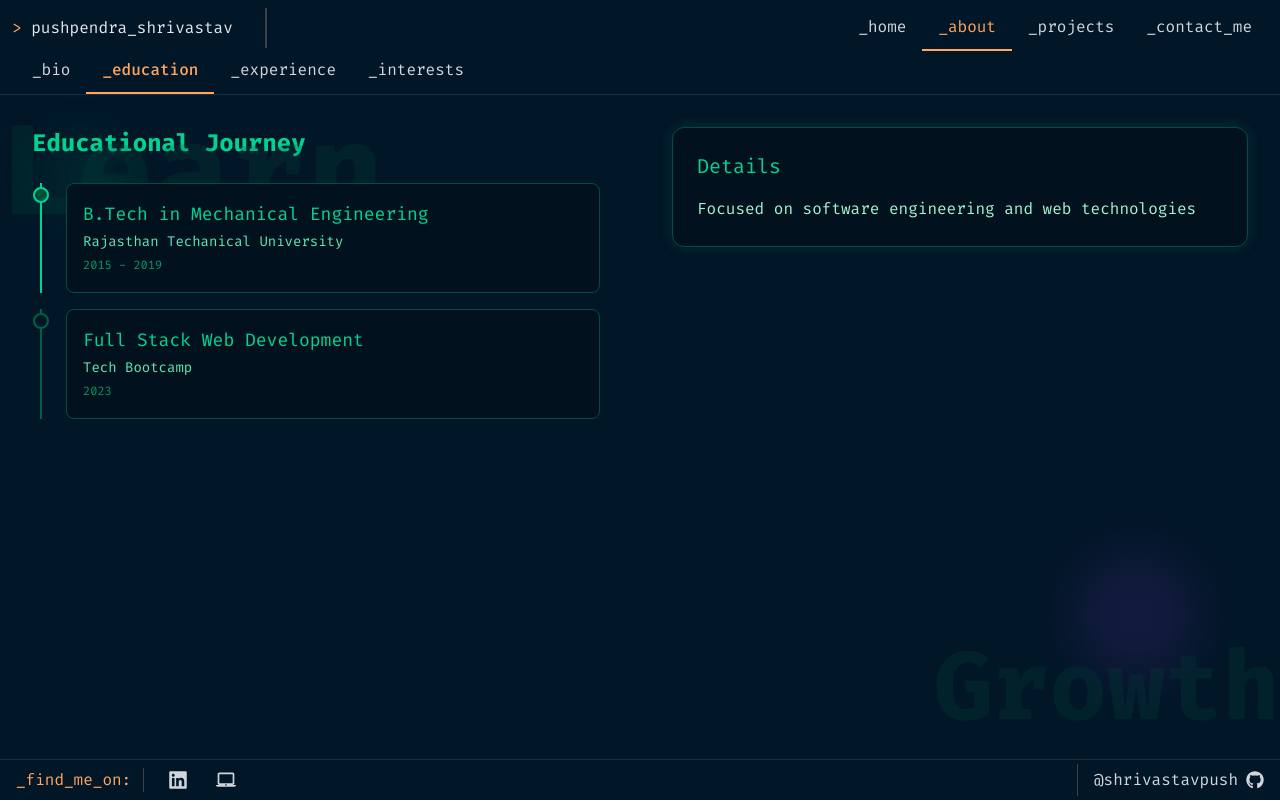
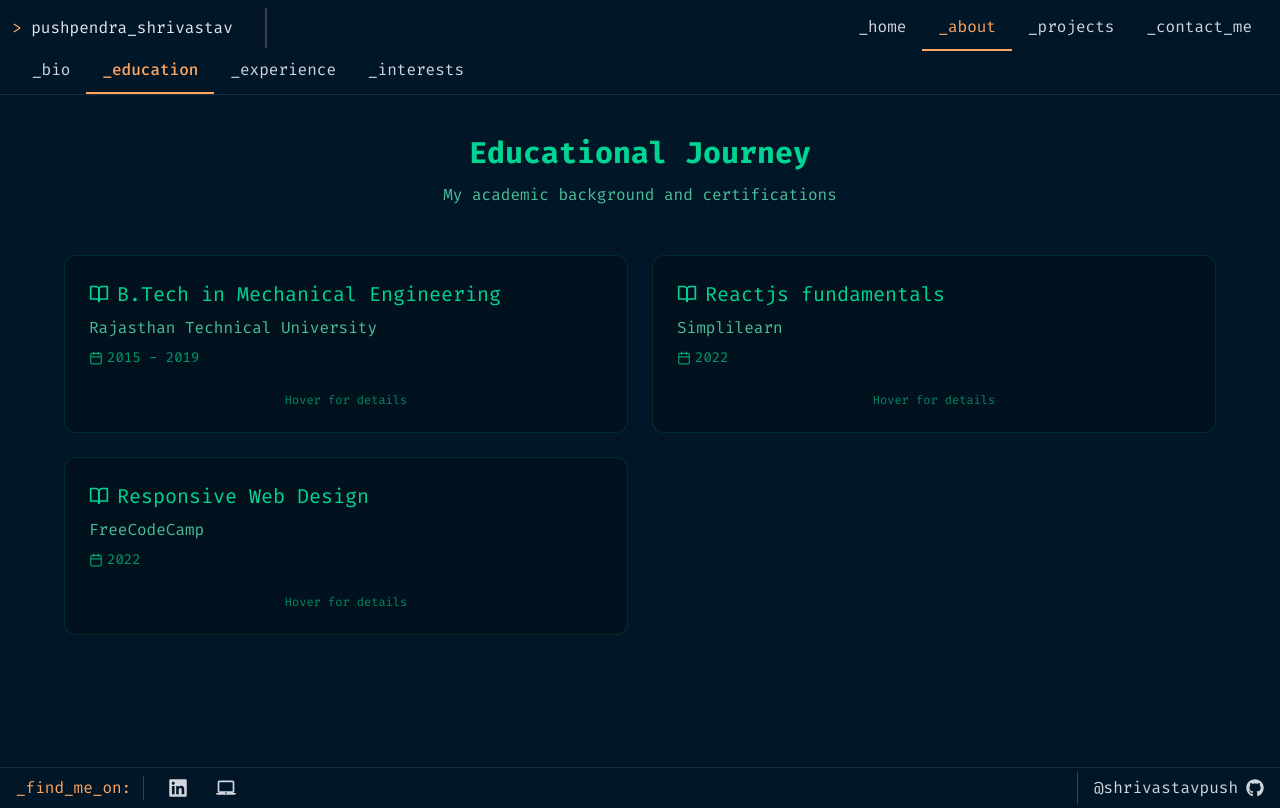
Before and after one commit to shrivastavpush/my-portfolio, a React (Vite) app: page /about/education in a window 1280 px wide. Built offline with nearby package versions, Linux system fonts and the light colour scheme.

Commit message:
Updated about pages

```diff
--- a/src/components/About/Bio/Bio.tsx
+++ b/src/components/About/Bio/Bio.tsx
@@ -33,39 +33,25 @@ const Bio: React.FC = () => {
     ];
 
     return (
-        <section className="flex flex-col w-full h-[83vh] bg-[#011627] p-8 relative overflow-hidden">
-            {/* Background decorative elements */}
-            <div className="absolute top-10 left-10 w-20 h-20 rounded-full bg-emerald-500 opacity-10 blur-xl"></div>
-            <div className="absolute bottom-20 right-20 w-32 h-32 rounded-full bg-purple-500 opacity-10 blur-xl"></div>
-
-            {/* Decorative Text */}
-            <div className="absolute -top-5 left-0 text-[4rem] md:text-[6rem] lg:text-[8rem] font-bold text-emerald-900/20 select-none">
-                Skills
-            </div>
-            <div className="absolute bottom-0 right-0 text-[3rem] md:text-[4rem] lg:text-[6rem] font-bold text-emerald-900/20 select-none hidden md:block">
-                Tech
-            </div>
-
-            <div className="max-w-6xl mx-auto w-full h-full flex flex-col">
-                {/* Header */}
-                <div className="text-center mb-6">
-                    <h2 className="text-2xl font-bold text-emerald-400 font-['Fira_Code'] mb-3">Technical Proficiency</h2>
-                    <p className="text-emerald-300 opacity-80 font-['Fira_Code']">A showcase of my technical skills and expertise</p>
+        <section className="h-[calc(100vh-8rem)] bg-[#011627] p-4 md:p-8 overflow-y-auto">
+            <div className="max-w-6xl mx-auto flex flex-col">
+                <div className="text-center mb-8 bg-[#011627] pt-2 pb-4 z-10">
+                    <h2 className="text-2xl md:text-3xl font-bold text-emerald-400 font-['Fira_Code'] mb-3">Technical Proficiency</h2>
+                    <p className="text-emerald-300/80 font-['Fira_Code'] text-sm md:text-base">A showcase of my technical skills and expertise</p>
                 </div>
 
-                {/* Skills Grid */}
-                <div className="grid grid-cols-1 md:grid-cols-2 lg:grid-cols-4 gap-4 flex-1 overflow-y-auto px-2 pt-2">
+                <div className="grid grid-cols-1 sm:grid-cols-2 lg:grid-cols-4 gap-6 pb-4">
                     {skills.map((skill, index) => (
-                        <div key={index} className="group">
-                            <div className="bg-[#01111d] rounded-xl p-6 border border-emerald-900 transition-all duration-300 group-hover:shadow-[0_0_15px_rgba(49,196,141,0.15)] group-hover:border-emerald-700">
+                        <div key={index} className="h-full">
+                            <div className="bg-[#01111d] h-full rounded-xl p-6 border border-emerald-900/50 transition-all duration-300 hover:border-emerald-500/50">
                                 <div className="flex items-center mb-4">
                                     <span className="text-emerald-400 text-xl mr-3">{skill.icon}</span>
                                     <h3 className="text-lg font-['Fira_Code'] text-emerald-400">{skill.category}</h3>
                                 </div>
                                 <ul className="space-y-2">
                                     {skill.items.map((item, itemIndex) => (
-                                        <li key={itemIndex} className="text-emerald-200 font-['Fira_Code'] text-sm flex items-center">
-                                            <span className="text-emerald-500 mr-2">›</span>
+                                        <li key={itemIndex} className="text-emerald-200/90 font-['Fira_Code'] text-sm flex items-center">
+                                            <span className="text-emerald-500/80 mr-2">›</span>
                                             {item}
                                         </li>
                                     ))}
--- a/src/components/About/Education/Education.tsx
+++ b/src/components/About/Education/Education.tsx
@@ -1,4 +1,5 @@
-import React, { useState } from "react";
+import React from "react";
+import { FiCalendar, FiBookOpen, FiInfo } from "react-icons/fi";
 
 interface Education {
     degree: string;
@@ -10,71 +11,70 @@ interface Education {
 const educationDetails: Education[] = [
     {
         degree: "B.Tech in Mechanical Engineering",
-        school: "Rajasthan Techanical University",
+        school: "Rajasthan Technical University",
         year: "2015 - 2019",
-        description: "Focused on software engineering and web technologies"
+        description: "Focused on software engineering and web technologies. Completed coursework in programming fundamentals, data structures, and web development alongside mechanical engineering curriculum."
     },
     {
-        degree: "Full Stack Web Development",
-        school: "Tech Bootcamp",
-        year: "2023",
-        description: "Intensive program covering modern web development stack"
+        degree: "Reactjs fundamentals",
+        school: "Simplilearn",
+        year: "2022",
+        description: "Learned the basics of Reactjs. Learned component architecture, state management, hooks, and building responsive user interfaces with React."
+    },
+    {
+        degree: "Responsive Web Design",
+        school: "FreeCodeCamp",
+        year: "2022",
+        description: "Learned HTML, CSS, and JavaScript to create responsive and accessible web pages. Focused on building a strong foundation in web development fundamentals."
     }
 ];
 
 const Education: React.FC = () => {
-    const [selectedEduIndex, setSelectedEduIndex] = useState<number>(0);
+    return (
+        <section className="h-[calc(100vh-8rem)] bg-[#011627] p-4 md:p-8 overflow-y-auto">
+            <div className="max-w-6xl mx-auto flex flex-col">
+                <div className="text-center mb-8 sticky top-0 bg-[#011627] pt-2 pb-4 z-10">
+                    <h2 className="text-2xl md:text-3xl font-bold text-emerald-400 font-['Fira_Code'] mb-3">Educational Journey</h2>
+                    <p className="text-emerald-300/80 font-['Fira_Code'] text-sm md:text-base">My academic background and certifications</p>
+                </div>
 
-    return (
-        <section className="flex flex-col lg:flex-row w-full h-[83vh] bg-[#011627] p-8 relative overflow-hidden">
-            {/* Background decorative elements */}
-            <div className="absolute top-10 left-10 w-20 h-20 rounded-full bg-emerald-500 opacity-10 blur-xl"></div>
-            <div className="absolute bottom-20 right-20 w-32 h-32 rounded-full bg-purple-500 opacity-10 blur-xl"></div>
-
-            {/* Decorative Text */}
-            <div className="absolute -top-5 left-0 text-[4rem] md:text-[6rem] lg:text-[8rem] font-bold text-emerald-900/20 select-none">
-                Learn
-            </div>
-            <div className="absolute bottom-0 right-0 text-[3rem] md:text-[4rem] lg:text-[6rem] font-bold text-emerald-900/20 select-none hidden md:block">
-                Growth
-            </div>
-
-            {/* Left Section */}
-            <div className="w-full lg:w-1/2 lg:pr-8 mb-8 lg:mb-0 flex flex-col h-full">
-                <h2 className="text-2xl font-bold text-emerald-400 font-['Fira_Code'] mb-4">Educational Journey</h2>
-                <div className="space-y-4 flex-1 overflow-y-auto px-2 pt-2">
+                <div className="grid grid-cols-1 md:grid-cols-2 gap-6 pb-4">
                     {educationDetails.map((edu, index) => (
                         <div
                             key={index}
-                            onClick={() => setSelectedEduIndex(index)}
-                            className={`group relative pl-6 border-l-2 cursor-pointer transition-all duration-300 ${index === selectedEduIndex
-                                ? "border-emerald-400"
-                                : "border-emerald-800 hover:border-emerald-600"
-                                }`}
+                            className="group relative h-full"
                         >
-                            <div className={`absolute -left-[9px] top-1 w-4 h-4 rounded-full border-2 transition-colors duration-300 ${index === selectedEduIndex
-                                ? "bg-emerald-900 border-emerald-400"
-                                : "bg-[#011627] border-emerald-800"
-                                }`}></div>
-                            <div className="bg-[#01111d] rounded-lg p-4 border border-emerald-900 transition-all duration-300 group-hover:shadow-[0_0_15px_rgba(49,196,141,0.15)] group-hover:border-emerald-700 relative z-10">
-                                <h3 className="text-lg font-['Fira_Code'] text-emerald-400">{edu.degree}</h3>
-                                <p className="text-sm text-emerald-300 mt-1">{edu.school}</p>
-                                <span className="text-xs text-emerald-600 font-['Fira_Code']">{edu.year}</span>
+                            <div className="bg-[#01111d] h-full rounded-xl p-6 border border-emerald-900/50 transition-all duration-300 hover:border-emerald-400 hover:shadow-lg hover:shadow-emerald-900/20 flex flex-col">
+                                <div className="mb-4">
+                                    <h3 className="text-lg md:text-xl font-['Fira_Code'] text-emerald-400 flex items-center">
+                                        <FiBookOpen className="mr-2" />
+                                        {edu.degree}
+                                    </h3>
+                                    <p className="text-sm md:text-base text-emerald-300/80 mt-2">{edu.school}</p>
+                                    <div className="flex items-center mt-2 text-xs md:text-sm text-emerald-500/80 font-['Fira_Code']">
+                                        <FiCalendar className="mr-1" />
+                                        <span>{edu.year}</span>
+                                    </div>
+                                </div>
+
+                                <div className="mt-auto">
+                                    <div className="relative overflow-hidden transition-all duration-300 max-h-0 group-hover:max-h-40">
+                                        <div className="pt-4 border-t border-emerald-900/30">
+                                            <div className="flex items-start">
+                                                <FiInfo className="text-emerald-400 mt-1 mr-2 flex-shrink-0" />
+                                                <p className="text-emerald-200/90 font-['Fira_Code'] text-sm leading-relaxed">
+                                                    {edu.description}
+                                                </p>
+                                            </div>
+                                        </div>
+                                    </div>
+                                    <div className="text-center text-xs text-emerald-500 mt-2 opacity-70 group-hover:opacity-0 transition-opacity duration-300">
+                                        Hover for details
+                                    </div>
+                                </div>
                             </div>
                         </div>
                     ))}
-                </div>
-            </div>
-
-            {/* Right Section */}
-            <div className="w-full lg:w-1/2 lg:pl-8">
-                <div className="bg-[#01111d] rounded-xl p-6 border border-emerald-900 shadow-[0_0_15px_rgba(49,196,141,0.15)]">
-                    <h3 className="text-xl font-['Fira_Code'] text-emerald-400 mb-4">Details</h3>
-                    {educationDetails[selectedEduIndex] && (
-                        <p className="text-emerald-200 font-['Fira_Code'] leading-relaxed">
-                            {educationDetails[selectedEduIndex].description}
-                        </p>
-                    )}
                 </div>
             </div>
         </section>
```
Also changed, not shown: src/components/About/Experience/Experience.tsx (+21 -31 lines), src/components/About/Interests/Interests.tsx (+17 -34 lines).
